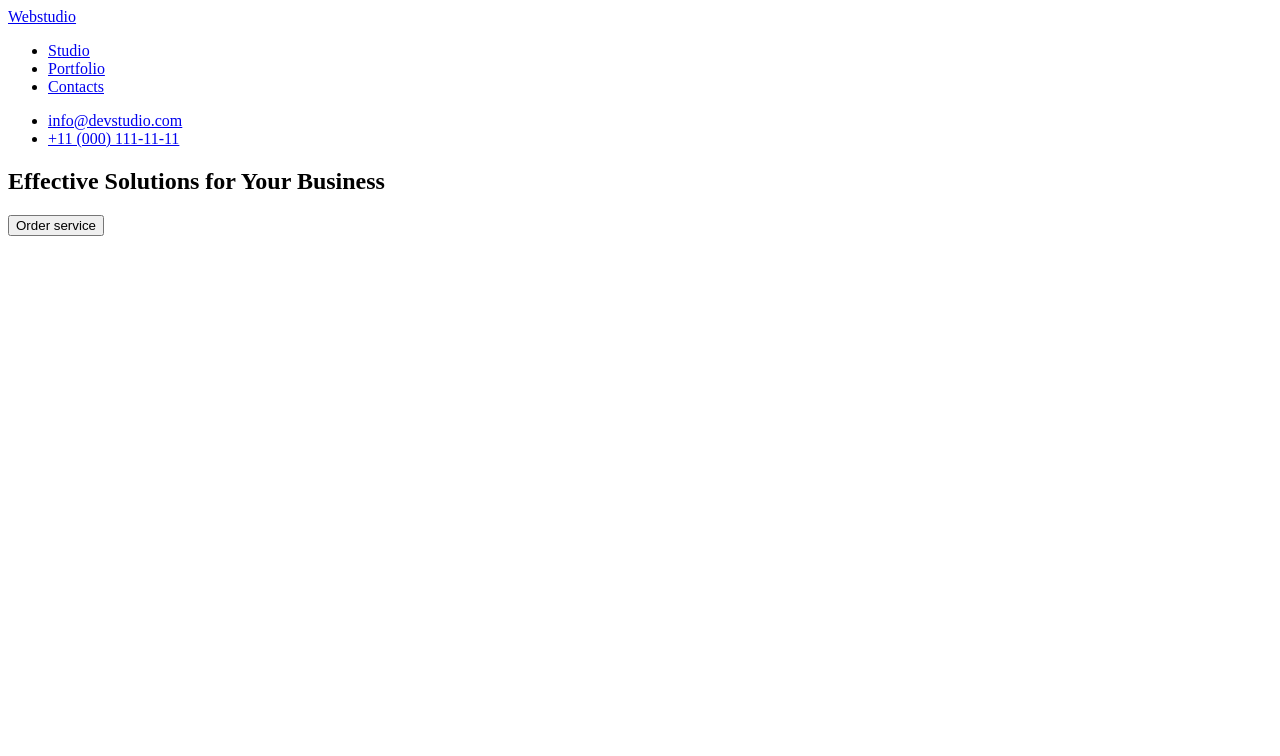
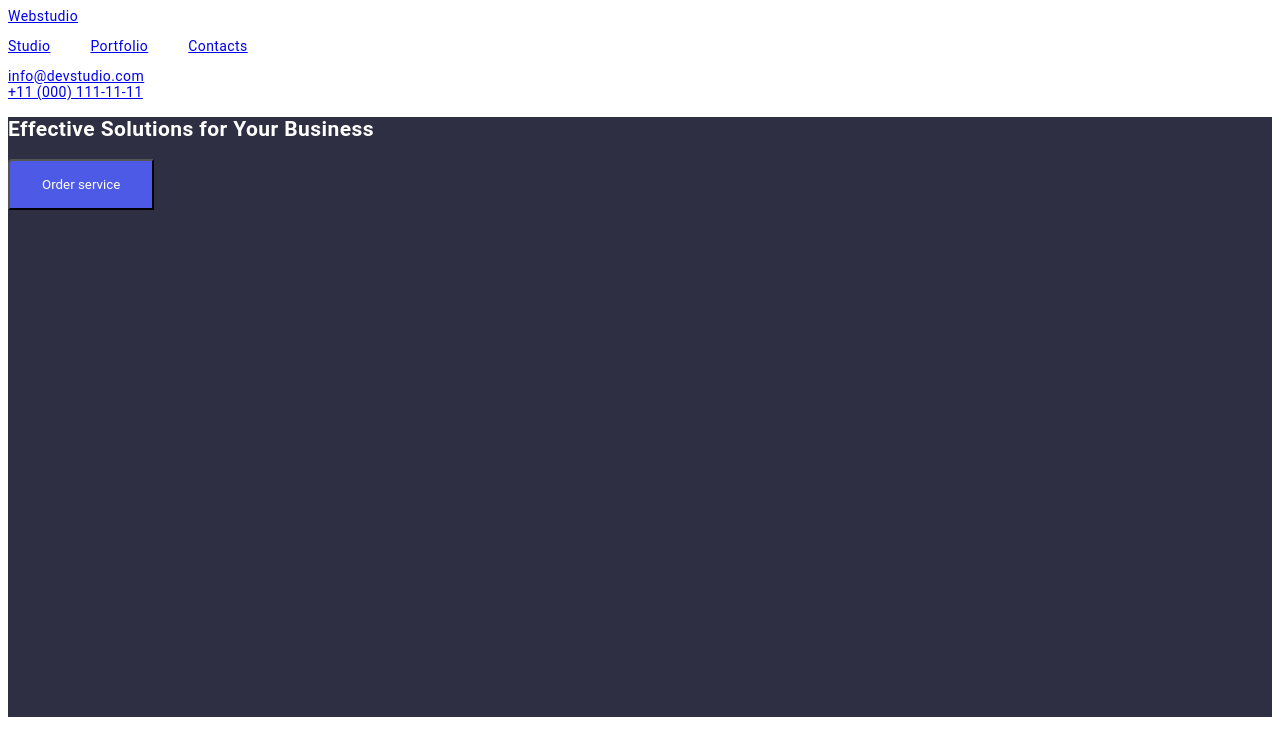
Before and after one commit to KovalenkoUK/110goit-markup-hw-01, a plain HTML site: page Index.html in a window 1280 px wide. Drawn offline with Linux system fonts and the light colour scheme; the site is published under a folder, as on GitHub Pages, so addresses that start at the root find nothing.

Commit message:
Update Index.html

```diff
--- a/Index.html
+++ b/Index.html
@@ -4,7 +4,7 @@
     <meta charset="UTF-8">
     <meta name="viewport" content="width=device-width, initial-scale=1.0">
     <title>Студія</title>
-    <link rel="stylesheet" href="/style.css/style.css">
+    <link rel="stylesheet" href="style.css/style.css">
 </head>
 <body>
     <header>
```
